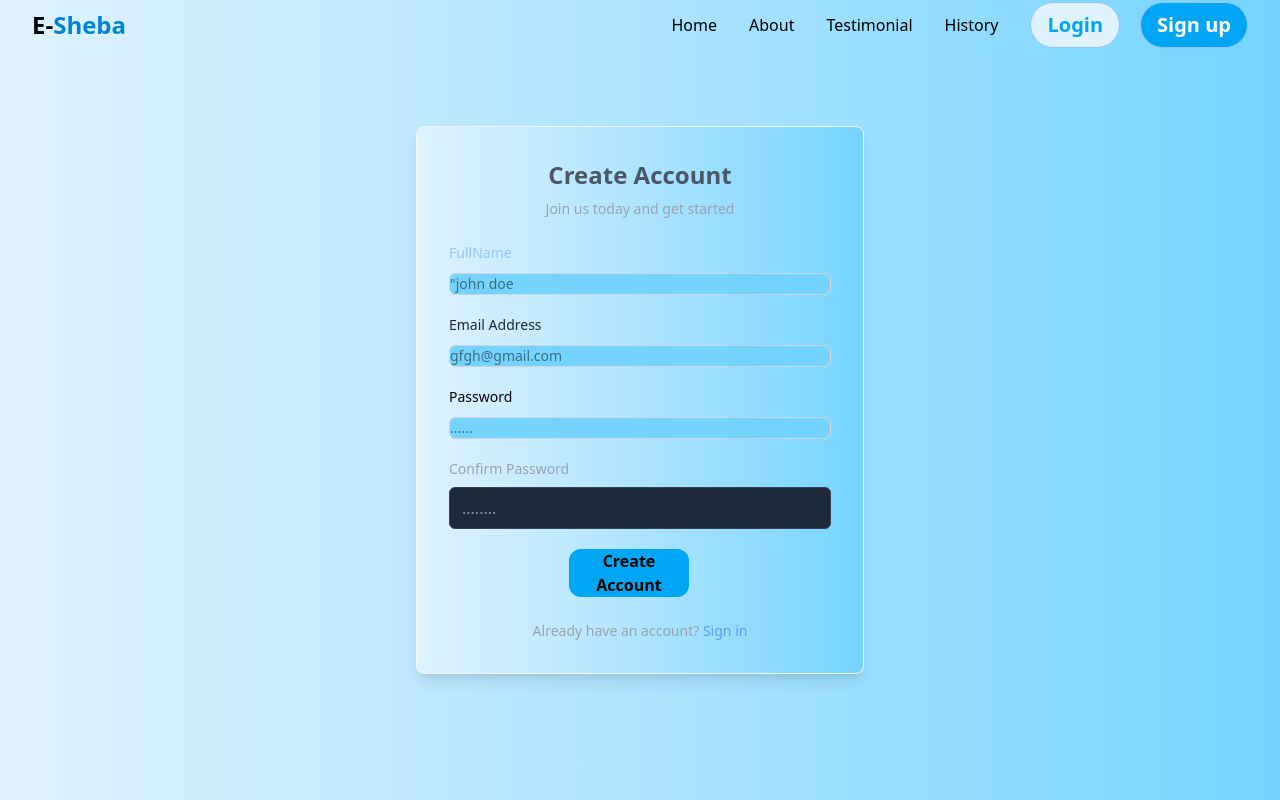
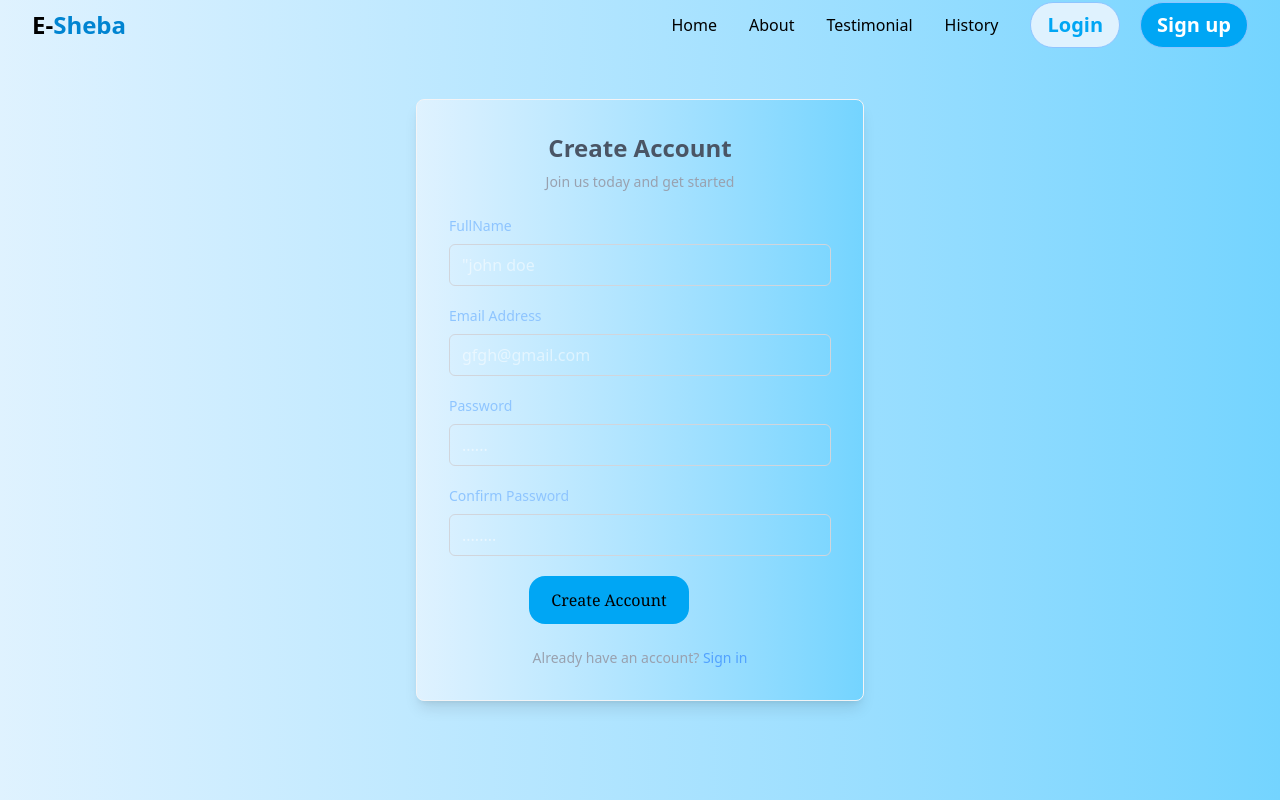
Before and after one commit to shailendrapratap1/clinic-website, a React (Vite) app in the folder clinicweb/: page /signup in a window 1280 px wide. Shown: the top 800 px of the page. Built offline with nearby package versions, Linux system fonts and the light colour scheme.

Commit message:
Update Signup.jsx

```diff
--- a/clinicweb/src/pages/Signup.jsx
+++ b/clinicweb/src/pages/Signup.jsx
@@ -81,7 +81,7 @@ const Signup = () => {
     };
 
     return (
-    <div className='min-h-screen flex items-center justify-center bg-linear-to-r from-sky-100 to-sky-300'>
+    <div className='min-h-screen flex items-center justify-center bg-linear-to-r from-sky-100 to-sky-300 pt-10 pb-10'>
         <div className='bg-linear-to-r from-sky-100 to-sky-300 p-8 rounded-lg shadow-lg w-full max-w-md border border-gray-100'>
        <h2 className='text-2xl font-bold text-gray-600 mb-2 text-center'>Create Account</h2>
                        <p className="text-gray-400 text-center mb-6 text-sm">Join us today and get started</p>
@@ -102,13 +102,13 @@ const Signup = () => {
             name= "fullName"
             value={formData.value}
             onChange={handleChange}
-            className='w-full bg-sky-300 text-sm font-medium border border-gray-300 rounded-md text-black'
+            className='w-full border border-gray-300 rounded-md py-2 px-3 text-white'
             placeholder='"john doe'
             required />
 
           </div>
           <div>
-            <label className='block text-gray-800 text-sm font-medium mb-2' htmlFor="email">
+            <label className='block  text-blue-300 text-sm font-medium mb-2' htmlFor="email">
                 Email Address
             </label>
             <input type="email"
@@ -116,14 +116,14 @@ const Signup = () => {
             name="email"
             vlaue={formData.email}
             onChange={handleChange}
-              className='w-full bg-sky-300 text-sm font-medium border border-gray-300 rounded-md text-black'
+              className='w-full border border-gray-300 rounded-md py-2 px-3 text-white'
               placeholder='gfgh@gmail.com'
               required
               />
 
           </div>
           <div>
-            <label className='block  text-sm font-medium mb-2' htmlFor="password">
+            <label className='block text-blue-300 text-sm font-medium mb-2' htmlFor="password">
                 Password
             </label>
             <div className='relative' >
@@ -131,7 +131,7 @@ const Signup = () => {
              name="password" id="password"
              value={formData.password}
              onChange={handleChange}
-                           className='w-full bg-sky-300 text-sm font-medium border border-gray-300 rounded-md text-black'
+                           className='w-full  border border-gray-300 rounded-md py-2 px-3 text-white'
                            placeholder='......'
                            required
              />
@@ -159,7 +159,7 @@ const Signup = () => {
             </div>
 
                     <div>
-                        <label className="block text-gray-400 text-sm font-medium mb-2" htmlFor="confirmPassword">
+                        <label className="block text-blue-300 text-sm font-medium mb-2" htmlFor="confirmPassword">
                             Confirm Password
                         </label>
                         <div className="relative">
@@ -169,7 +169,7 @@ const Signup = () => {
                                 name="confirmPassword"
                                 value={formData.confirmPassword}
                                 onChange={handleChange}
-                                className="w-full bg-gray-800 border border-gray-700 rounded-md py-2 px-3 text-white focus:outline-none focus:ring-2 focus:ring-blue-500 focus:border-transparent transition-colors pr-10"
+                                className="w-full border  border-gray-300 rounded-md py-2 px-3 text-white "
                                 placeholder="........"
                                 required
                             />
@@ -180,7 +180,7 @@ const Signup = () => {
                         )}
                     </div>
 
-                    <Button  type="submit" className="w-30 justify-center bg-sky-500 md:ml-30 rounded-xl text-md font-bold cursor-pointer">
+                    <Button  type="submit" className="w-40 h-12 justify-center bg-sky-500 md:ml-20 rounded-2xl text-md  font-serif cursor-pointer">
                         Create Account
                     </Button>
                 </form>
```
